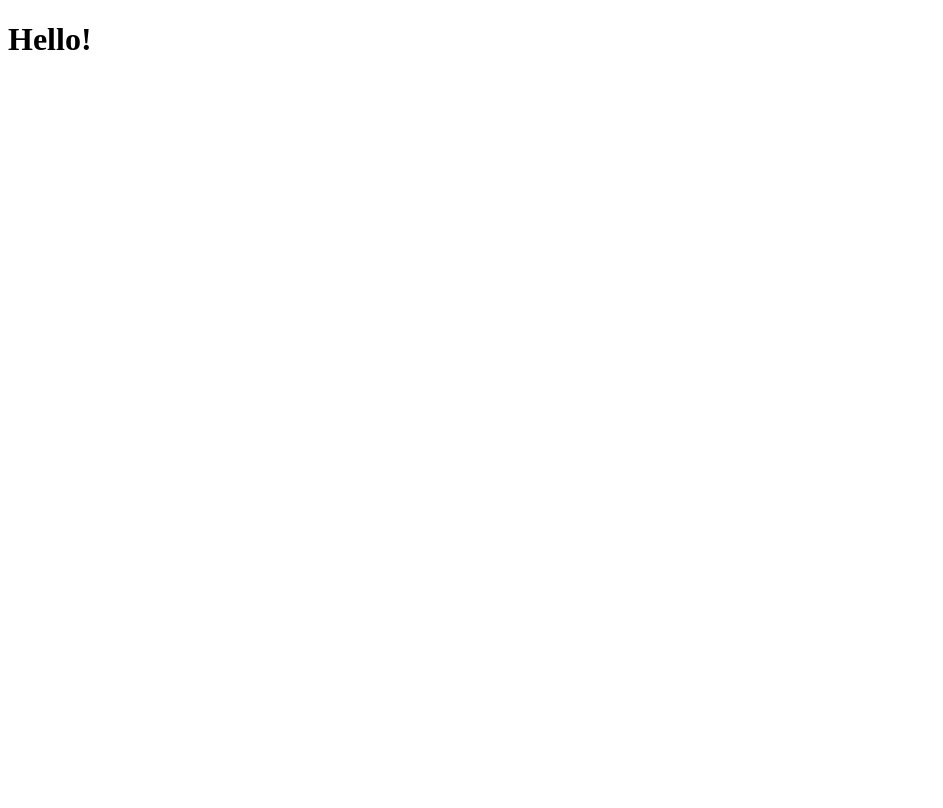
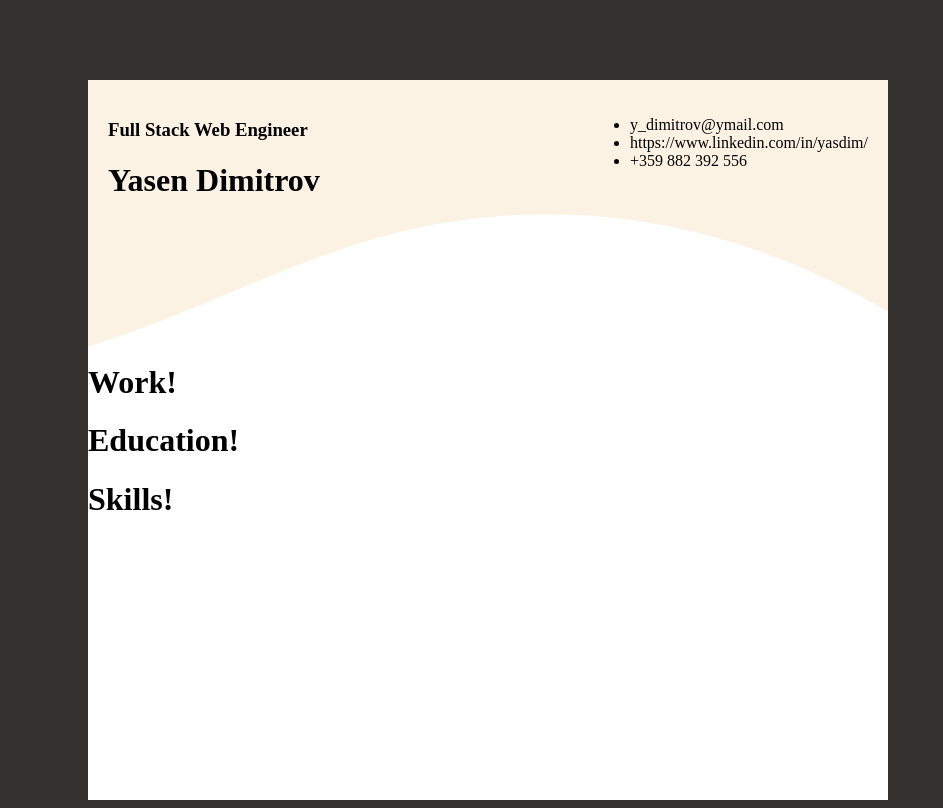
Before and after one commit to blancpain/cv-generator, a React (Create React App) app: page / in a window 1280 px wide. Shown: the whole page, without its empty margins (0-943 px from the left). Built offline with nearby package versions, Linux system fonts and the light colour scheme.

Commit message:
Add basic component structure and styles

```diff
--- a/public/index.html
+++ b/public/index.html
@@ -24,7 +24,7 @@
       work correctly both with client-side routing and a non-root public URL.
       Learn how to configure a non-root public URL by running `npm run build`.
     -->
-    <title>React App</title>
+    <title>CV Generator</title>
   </head>
   <body>
     <noscript>You need to enable JavaScript to run this app.</noscript>
--- a/src/App.js
+++ b/src/App.js
@@ -1,4 +1,9 @@
 import React, { Component } from "react";
+import "./styles/styles.css";
+import Header from "./components/Header";
+import Skills from "./components/Skills";
+import Work from "./components/Work";
+import Education from "./components/Education";
 
 export default class App extends Component {
   // eslint-disable-next-line no-useless-constructor
@@ -8,8 +13,13 @@ export default class App extends Component {
 
   render() {
     return (
-      <div className="App">
-        <h1>Hello!</h1>
+      <div className="main--container">
+        <Header />
+        <main>
+          <Work />
+          <Education />
+          <Skills />
+        </main>
       </div>
     );
   }
--- /dev/null
+++ b/src/components/Education.js
@@ -0,0 +1,16 @@
+import React, { Component } from "react";
+
+export default class Education extends Component {
+  // eslint-disable-next-line no-useless-constructor
+  constructor(props) {
+    super(props);
+  }
+
+  render() {
+    return (
+      <>
+        <h1>Education!</h1>
+      </>
+    );
+  }
+}
--- /dev/null
+++ b/src/components/Header.js
@@ -0,0 +1,39 @@
+import React, { Component } from "react";
+
+export default class Header extends Component {
+  // eslint-disable-next-line no-useless-constructor
+  constructor(props) {
+    super(props);
+  }
+
+  render() {
+    return (
+      <header>
+        <div className="header--shape-divider">
+          <svg
+            data-name="Layer 1"
+            xmlns="http://www.w3.org/2000/svg"
+            viewBox="0 0 1200 120"
+            preserveAspectRatio="none"
+          >
+            <path
+              d="M985.66,92.83C906.67,72,823.78,31,743.84,14.19c-82.26-17.34-168.06-16.33-250.45.39-57.84,11.73-114,31.07-172,41.86A600.21,600.21,0,0,1,0,27.35V120H1200V95.8C1132.19,118.92,1055.71,111.31,985.66,92.83Z"
+              className="shape-fill"
+            />
+          </svg>
+        </div>
+        <div className="header--left">
+          <h3>Full Stack Web Engineer</h3>
+          <h1>Yasen Dimitrov</h1>
+        </div>
+        <div className="header--right">
+          <ul>
+            <li>y_dimitrov@ymail.com</li>
+            <li>https://www.linkedin.com/in/yasdim/</li>
+            <li>+359 882 392 556</li>
+          </ul>
+        </div>
+      </header>
+    );
+  }
+}
--- /dev/null
+++ b/src/components/Skills.js
@@ -0,0 +1,16 @@
+import React, { Component } from "react";
+
+export default class Skills extends Component {
+  // eslint-disable-next-line no-useless-constructor
+  constructor(props) {
+    super(props);
+  }
+
+  render() {
+    return (
+      <>
+        <h1>Skills!</h1>
+      </>
+    );
+  }
+}
--- /dev/null
+++ b/src/components/Work.js
@@ -0,0 +1,16 @@
+import React, { Component } from "react";
+
+export default class Work extends Component {
+  // eslint-disable-next-line no-useless-constructor
+  constructor(props) {
+    super(props);
+  }
+
+  render() {
+    return (
+      <>
+        <h1>Work!</h1>
+      </>
+    );
+  }
+}
--- a/src/index.js
+++ b/src/index.js
@@ -1,6 +1,7 @@
 import React from "react";
 import ReactDOM from "react-dom/client";
 import App from "./App";
+import "./styles/styles.css";
 
 const root = ReactDOM.createRoot(document.getElementById("root"));
 root.render(
--- /dev/null
+++ b/src/styles/styles.css
@@ -0,0 +1,48 @@
+:root {
+  background-color: #343131;
+}
+
+.main--container {
+  background-color: #ffffff;
+  position: relative;
+  width: 800px;
+  height: 90vh;
+  margin-left: 5rem;
+  margin-top: 5rem;
+}
+
+header {
+  height: 220px;
+  display: flex;
+  justify-content: space-between;
+}
+
+.header--left,
+.header--right {
+  z-index: 2;
+  padding: 20px;
+}
+
+.header--shape-divider {
+  position: absolute;
+  top: 0;
+  left: 0;
+  width: 100%;
+  overflow: hidden;
+  line-height: 0;
+  transform: rotate(180deg);
+}
+
+.header--shape-divider svg {
+  display: block;
+  width: calc(240% + 1.3px);
+  height: 300px;
+}
+
+.header--shape-divider .shape-fill {
+  fill: #fbf2e4;
+}
+
+main {
+  margin-top: 4rem;
+}
```
